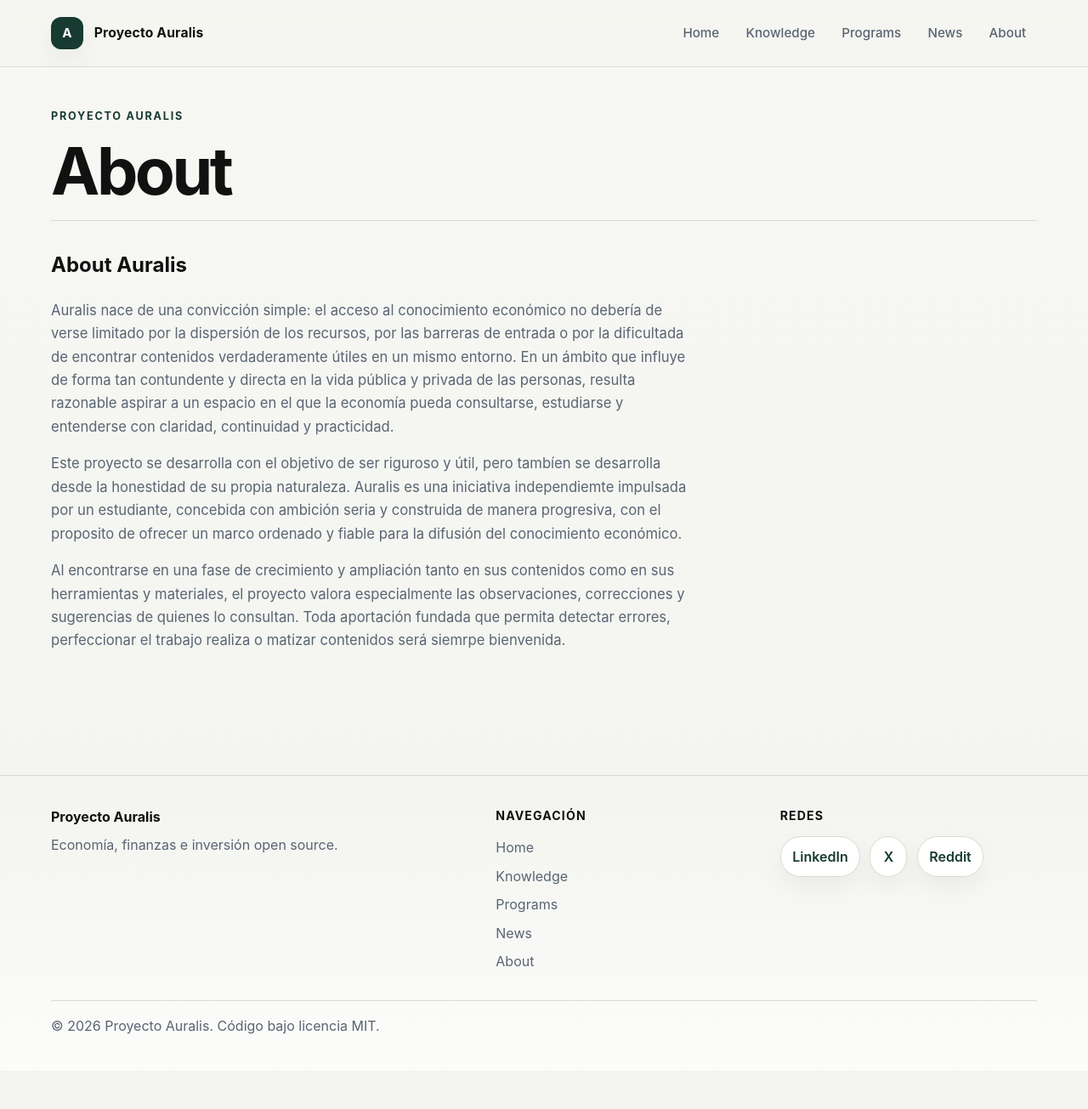
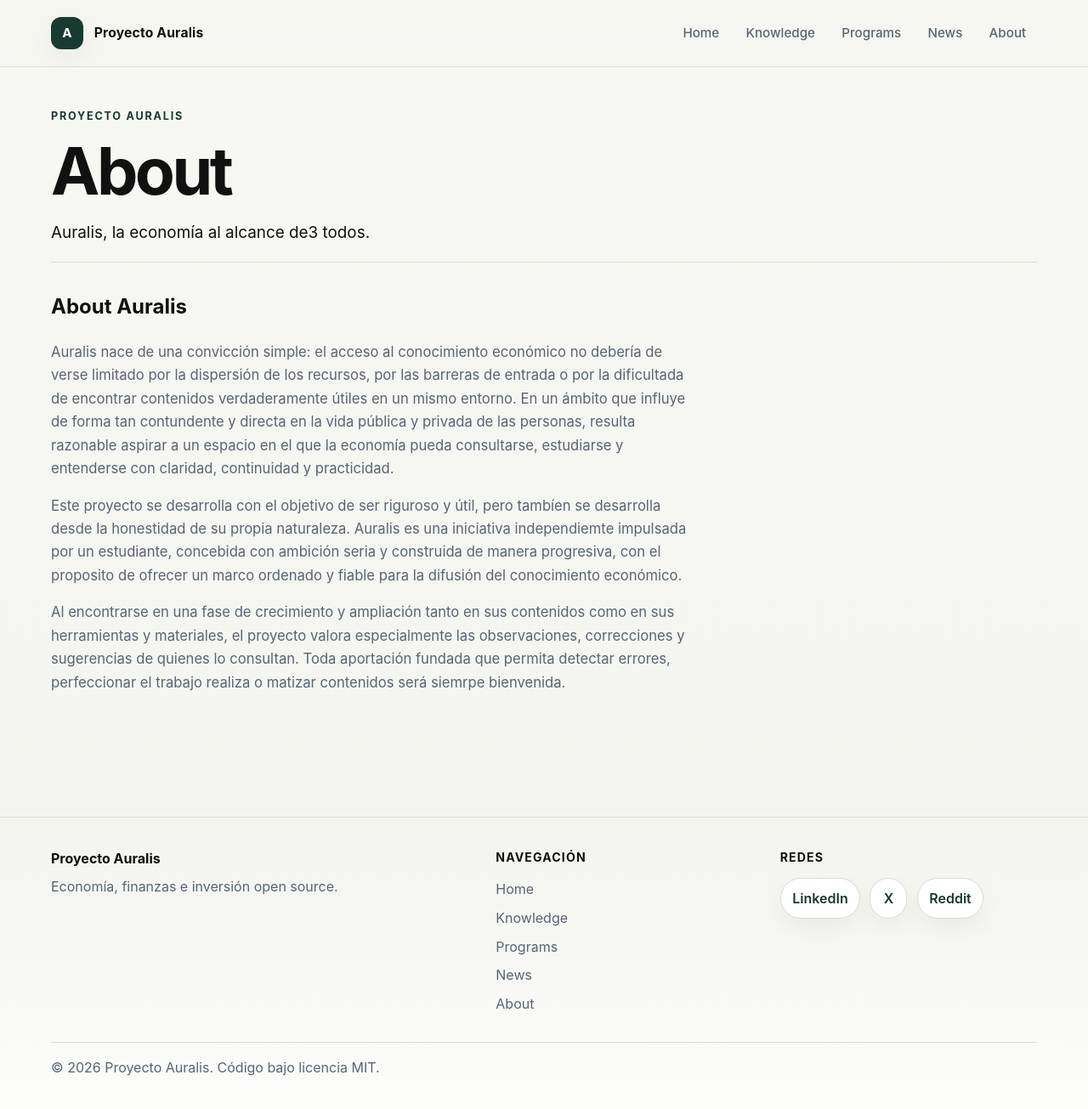
Before and after one commit to Proyecto-Auralis/auralis-site, a Jekyll site: the page built from about.md, in a window 1280 px wide and 1309 px high. Shown: the top 1305 px of the window at 85% size. Built offline with Jekyll 4.4.1, drawn with Linux system fonts in a browser that asks for light colours.

Commit message:
Update about.md

```diff
--- a/about.md
+++ b/about.md
@@ -2,6 +2,8 @@
 layout: page
 title: About
 permalink: /about/
+description: Información sobre Proyecto Auralis.
+lead: "Auralis, la economía al alcance de3 todos."
 ---
 
 # About Auralis
```
